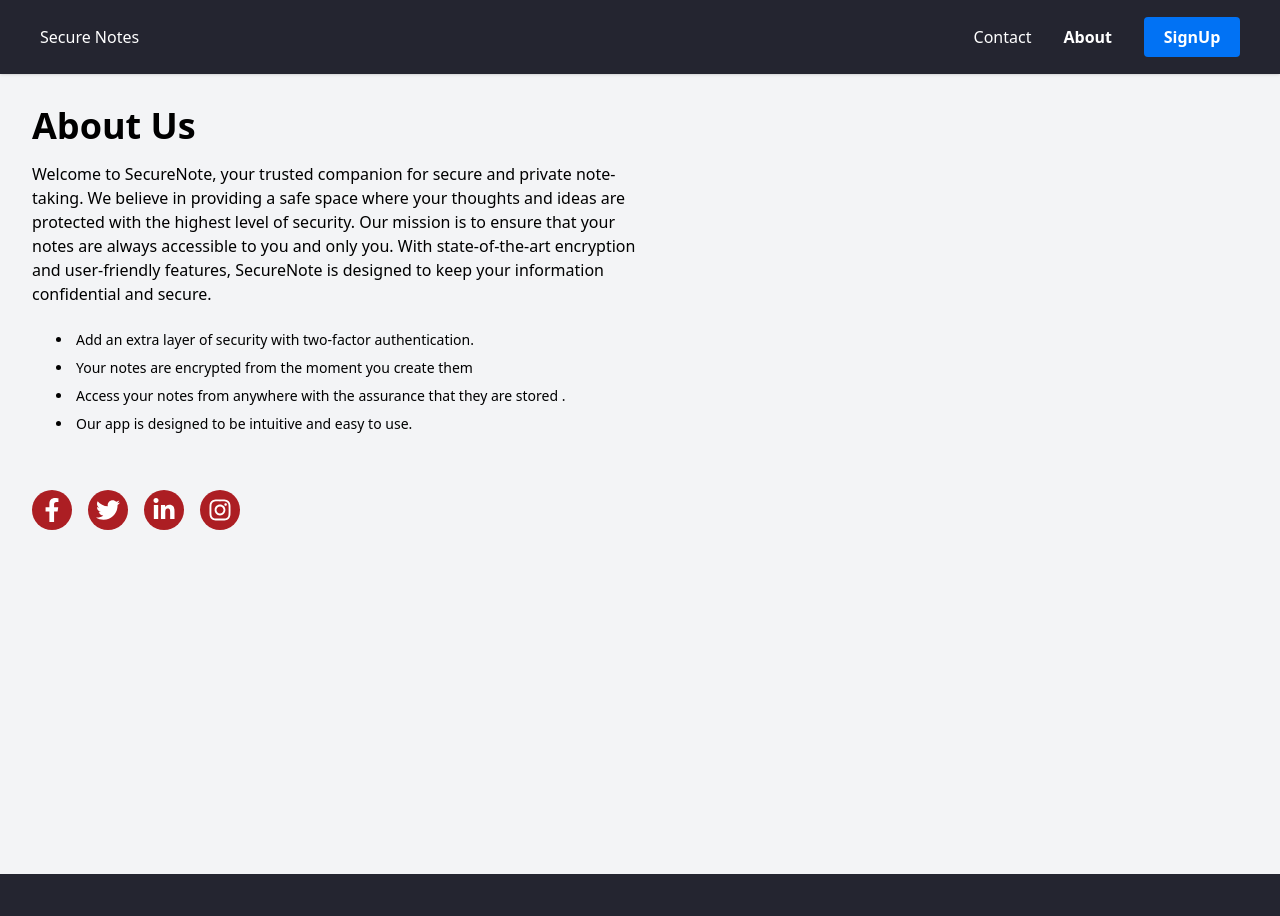
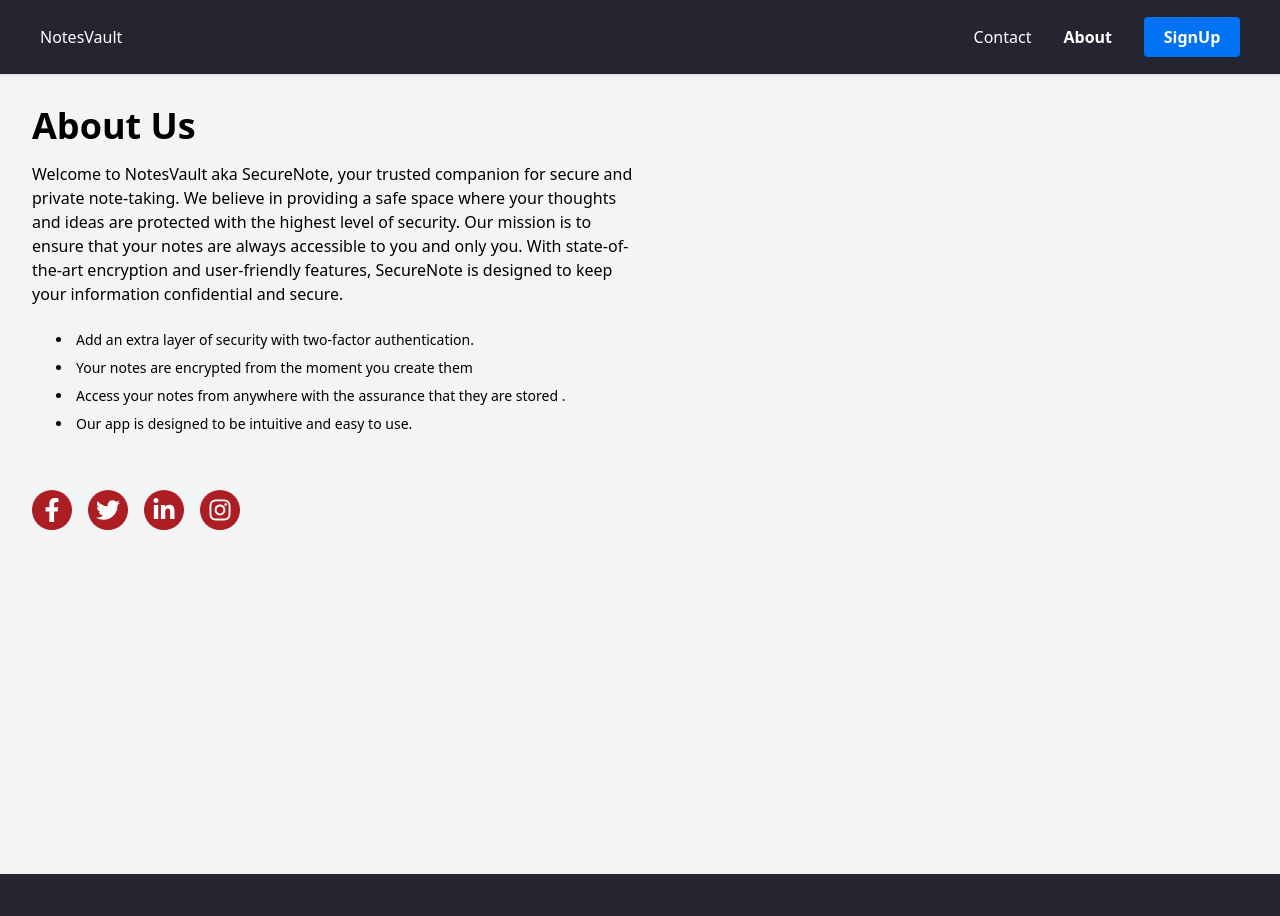
Before and after one commit to vishalgit101/NetlifyDeploy, a React (Vite) app: page /about in a window 1280 px wide. Shown: the top 916 px of the page. Built offline with nearby package versions, Linux system fonts and the light colour scheme; no server answers.

Commit message:
Small UI Changes

```diff
--- a/src/components/AboutPage/AboutPage.jsx
+++ b/src/components/AboutPage/AboutPage.jsx
@@ -14,7 +14,7 @@ const AboutPage = () => {
       <div className="md:w-1/2">
         <h1 className="text-4xl font-bold mb-4">About Us</h1>
         <p className="mb-4">
-          Welcome to SecureNote, your trusted companion for secure and private
+          Welcome to NotesVault aka SecureNote, your trusted companion for secure and private
           note-taking. We believe in providing a safe space where your thoughts
           and ideas are protected with the highest level of security. Our
           mission is to ensure that your notes are always accessible to you and
--- a/src/components/Footer/Footer.jsx
+++ b/src/components/Footer/Footer.jsx
@@ -36,7 +36,7 @@ const Footer = () => {
         </ul>
 
         <p className="w-fit  flex items-center text-white text-sm">
-          <span>&copy;{currentYear} SecureNote | All rights reserved.</span>
+          <span>&copy;{currentYear} NotesVault | All rights reserved.</span>
         </p>
 
         <div className="flex-1  flex flex-row gap-6 lg:justify-end justify-start items-center">
--- a/src/components/Navbar.jsx
+++ b/src/components/Navbar.jsx
@@ -30,7 +30,7 @@ const Navbar = () => {
       <nav className="sm:px-10 px-4 flex w-full h-full items-center justify-between">
         <Link to="/">
           {" "}
-          <h3 className=" font-dancingScript text-logoText">Secure Notes</h3>
+          <h3 className=" font-dancingScript text-logoText">NotesVault</h3>
         </Link>
         <ul
           className={`lg:static  absolute left-0  top-16 w-full lg:w-fit lg:px-0 sm:px-10 px-4  lg:bg-transparent bg-headerColor   ${
```
